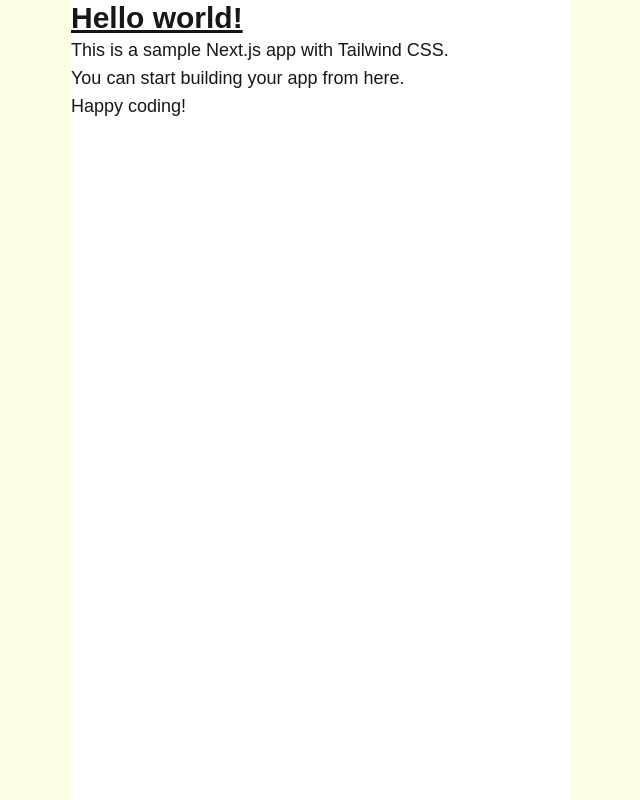
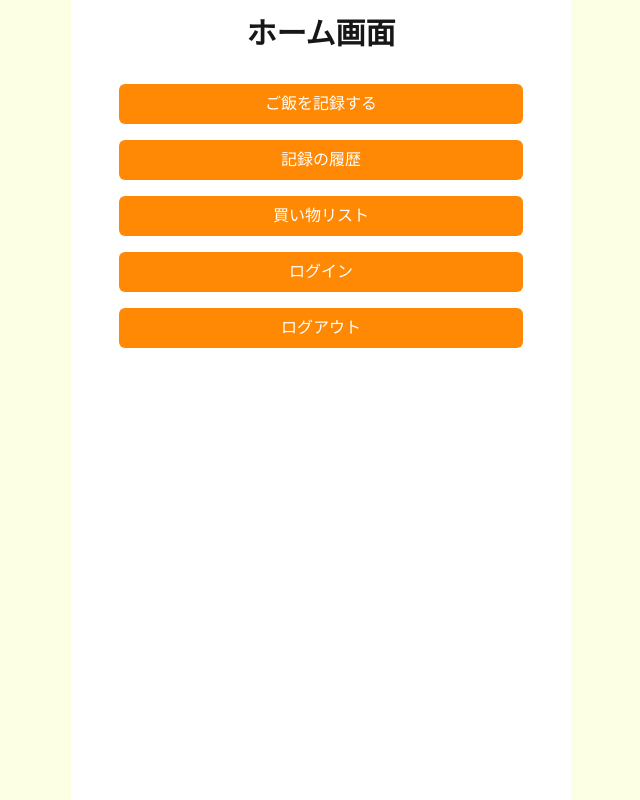
Before and after one commit to mokkun55/jisui-assist, a Next.js app: page / in a window 1280 px wide. Shown: the whole page, without its empty margins (319-959 px from the left). Built offline with nearby package versions, Linux system fonts and the light colour scheme.

Commit message:
feat: ホーム画面の実装

```diff
--- a/src/app/page.tsx
+++ b/src/app/page.tsx
@@ -1,16 +1,21 @@
+import { LinkButton } from "~/components/buttons/linkButton";
 import { BaseLayout } from "~/components/layouts/baseLayout";
 
 export default function Home() {
   return (
-    <div>
-      <BaseLayout>
-        <h1 className="text-3xl font-bold underline">Hello world!</h1>
-        <p className="text-lg">
-          This is a sample Next.js app with Tailwind CSS.
-        </p>
-        <p className="text-lg">You can start building your app from here.</p>
-        <p className="text-lg">Happy coding!</p>
-      </BaseLayout>
-    </div>
+    <BaseLayout>
+      <div className="p-[16px]">
+        <h1 className="text-3xl font-bold text-center">ホーム画面</h1>
+        <div className="flex flex-col gap-4 mt-8 px-8">
+          <LinkButton label="ご飯を記録する" url="/photo" />
+          <LinkButton label="記録の履歴" url="/photo/history" />
+          <LinkButton label="買い物リスト" url="/shopping" />
+          {/* ログインしてないときだけ表示するようにする */}
+          <LinkButton label="ログイン" url="/login" />
+          {/* ログアウトは、リンク先でuseEffectでログアウトする */}
+          <LinkButton label="ログアウト" url="/logout" />
+        </div>
+      </div>
+    </BaseLayout>
   );
 }
```
